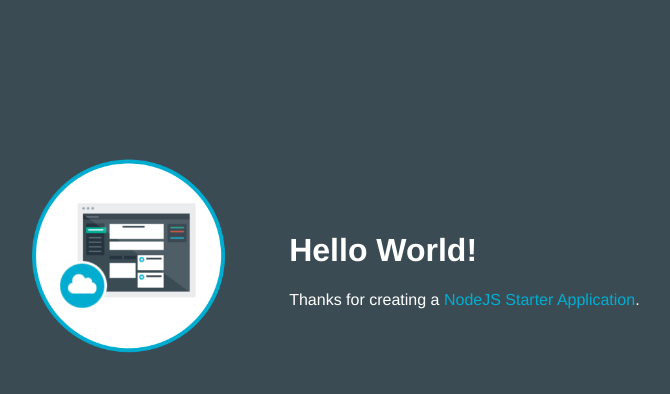
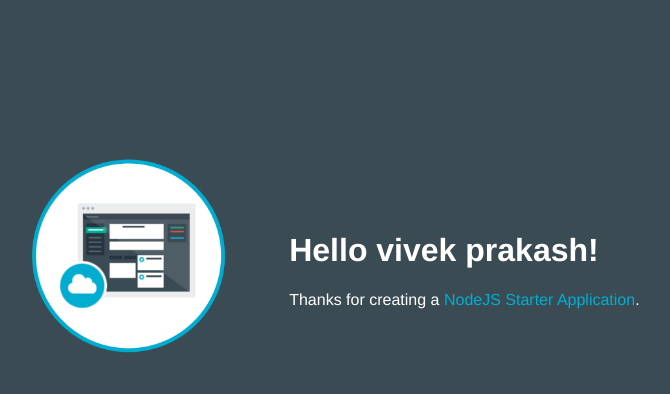
Before and after one commit to vipraka1/vipraka1003, a website: page public/index.html in a window 1280 px wide. Shown: the whole page, without its empty margins (253-923 px from the left). Drawn offline with Linux system fonts and the light colour scheme.

Commit message:
code 2 changes

```diff
--- a/public/index.html
+++ b/public/index.html
@@ -16,7 +16,7 @@
           <img class = "newappIcon" src="images/newapp-icon.png">
         </td>
         <td>
-          <h1 id="message">Hello World!</h1>
+          <h1 id="message">Hello vivek prakash!</h1>
           <p class='description'></p> Thanks for creating a <span class = "blue">NodeJS Starter Application</span>.
         </td>
       </tr>
```
